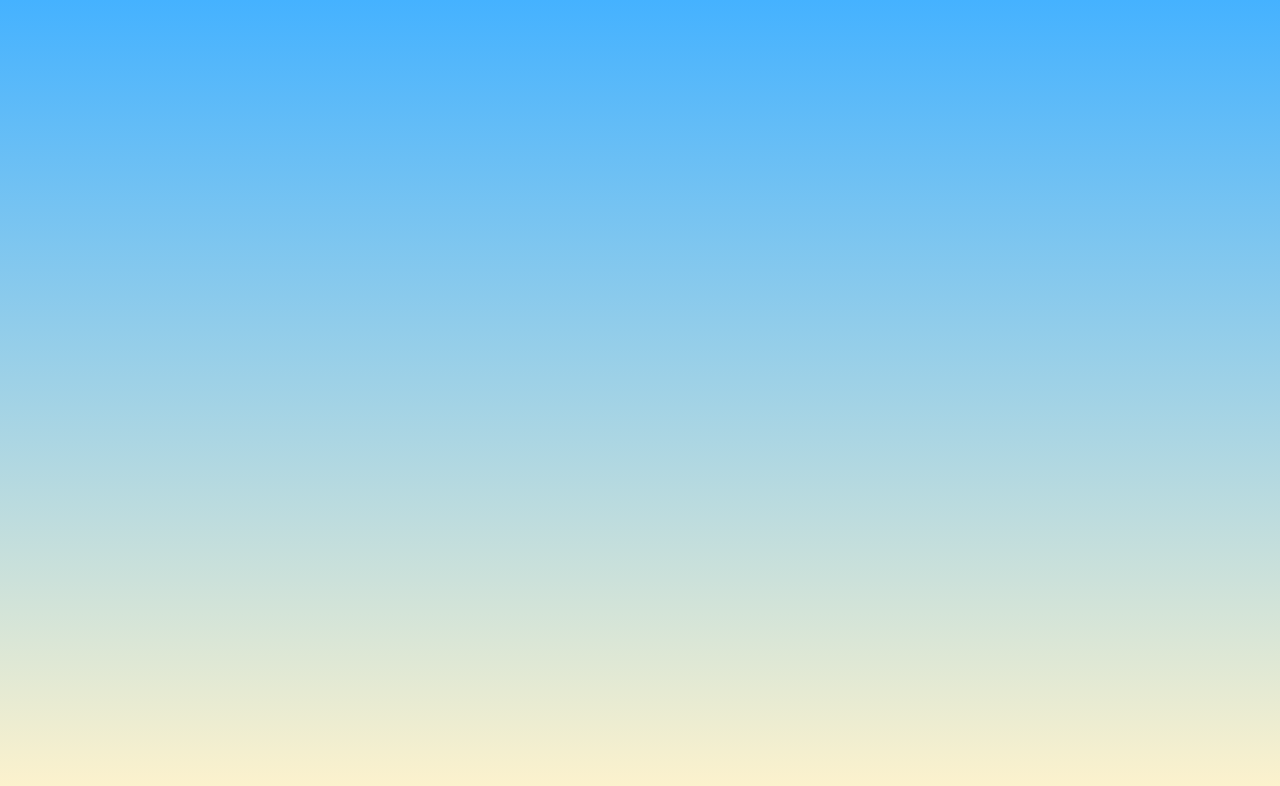
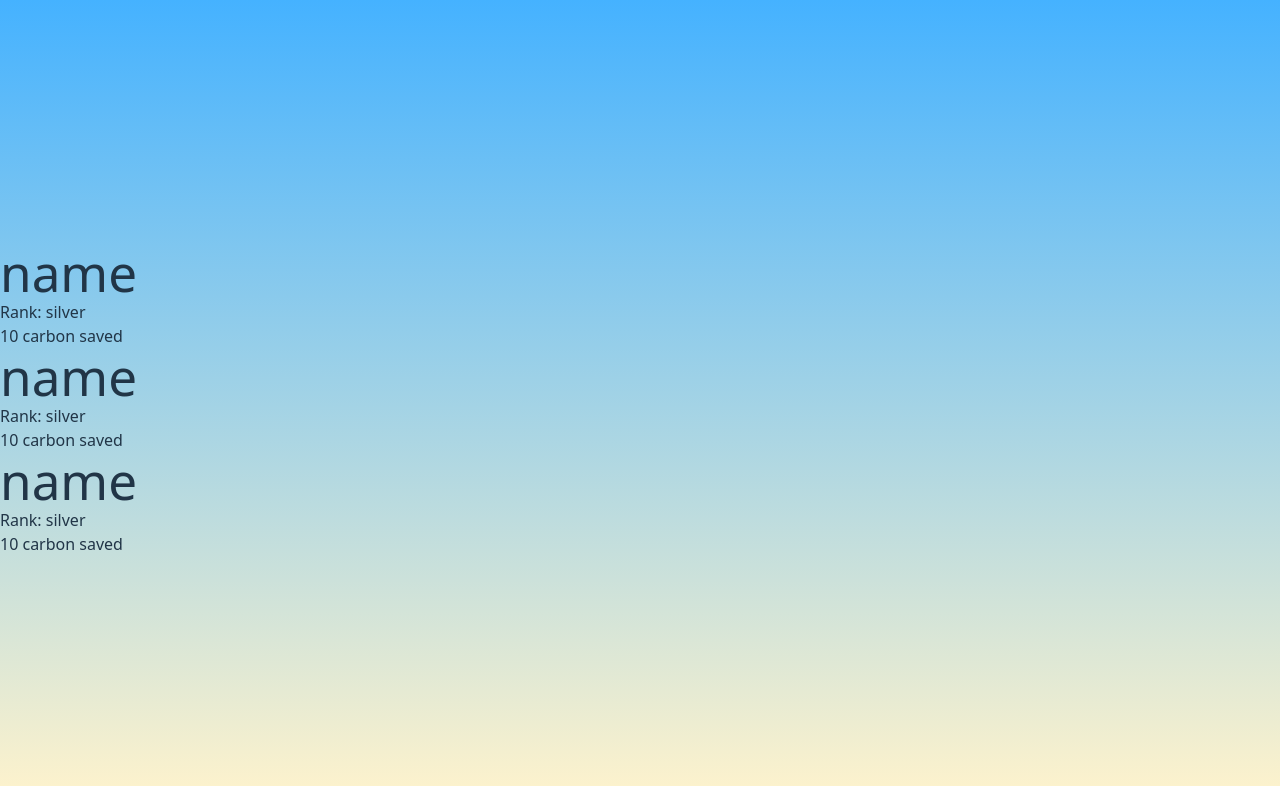
Before and after one commit to susiekim101/la-hacks-25, a React (Vite) app in the folder frontend/: page /profile in a window 1280 px wide. Shown: the top 786 px of the page. Built offline with nearby package versions, Linux system fonts and the light colour scheme; the HTML template or start-up script is replaced by a standard one.

Commit message:
create main feed component and page css

```diff
--- a/frontend/src/components/CompletedTripCard.tsx
+++ b/frontend/src/components/CompletedTripCard.tsx
@@ -1,6 +1,11 @@
+import ProfilePreview from "./ProfilePreview.tsx";
+
+
 function CompletedTripCard(){
     return(
-        <></>
+        <>
+            <ProfilePreview/>
+        </>
     );
 }
 
--- a/frontend/src/components/InviteCard.tsx
+++ b/frontend/src/components/InviteCard.tsx
@@ -1,5 +1,11 @@
+import ProfilePreview from "./ProfilePreview.tsx";
+
 function InviteCard(){
     return(
-
+        <>
+            <ProfilePreview/>
+        </>
     );
 }
+
+export default InviteCard
--- a/frontend/src/components/InvitesList.tsx
+++ b/frontend/src/components/InvitesList.tsx
@@ -1,3 +1,5 @@
+import InviteCard from "./InviteCard.tsx";
+
 function InvitesList(){
     return(
         <InviteCard/>
--- a/frontend/src/components/UpcomingTripCard.tsx
+++ b/frontend/src/components/UpcomingTripCard.tsx
@@ -0,0 +1,9 @@
+import ProfilePreview from "./ProfilePreview.tsx";
+
+function UpcomingTripCard(){
+    return(
+        <ProfilePreview/>
+    );
+}
+
+export default UpcomingTripCard
--- a/frontend/src/pages/profile.tsx
+++ b/frontend/src/pages/profile.tsx
@@ -1,8 +1,13 @@
 import CompletedTripsList from "../components/CompletedTripsList";
+import InvitesList from "../components/InvitesList";
+import UpcomingTripCard from "../components/UpcomingTripCard";
+
 
 function Profile(){
     return(
         <>
+            <InvitesList/>
+            <UpcomingTripCard/>
             <CompletedTripsList/>
         </>
     );
```
